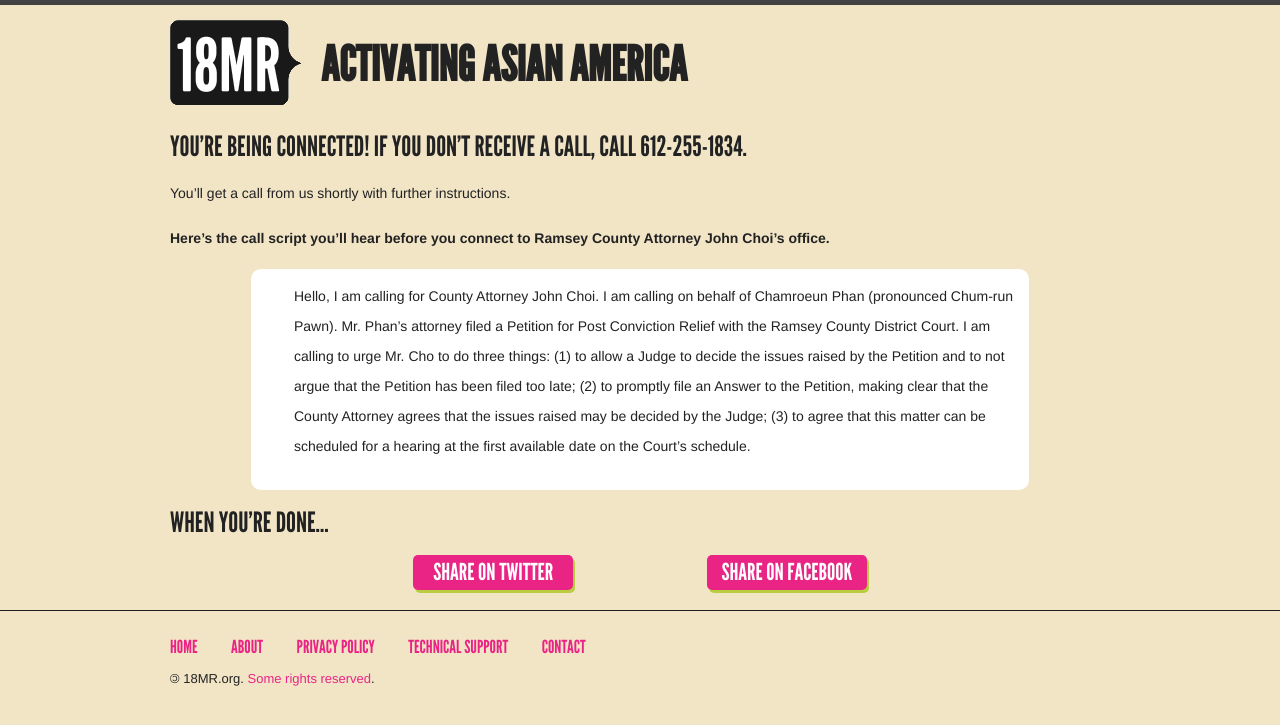
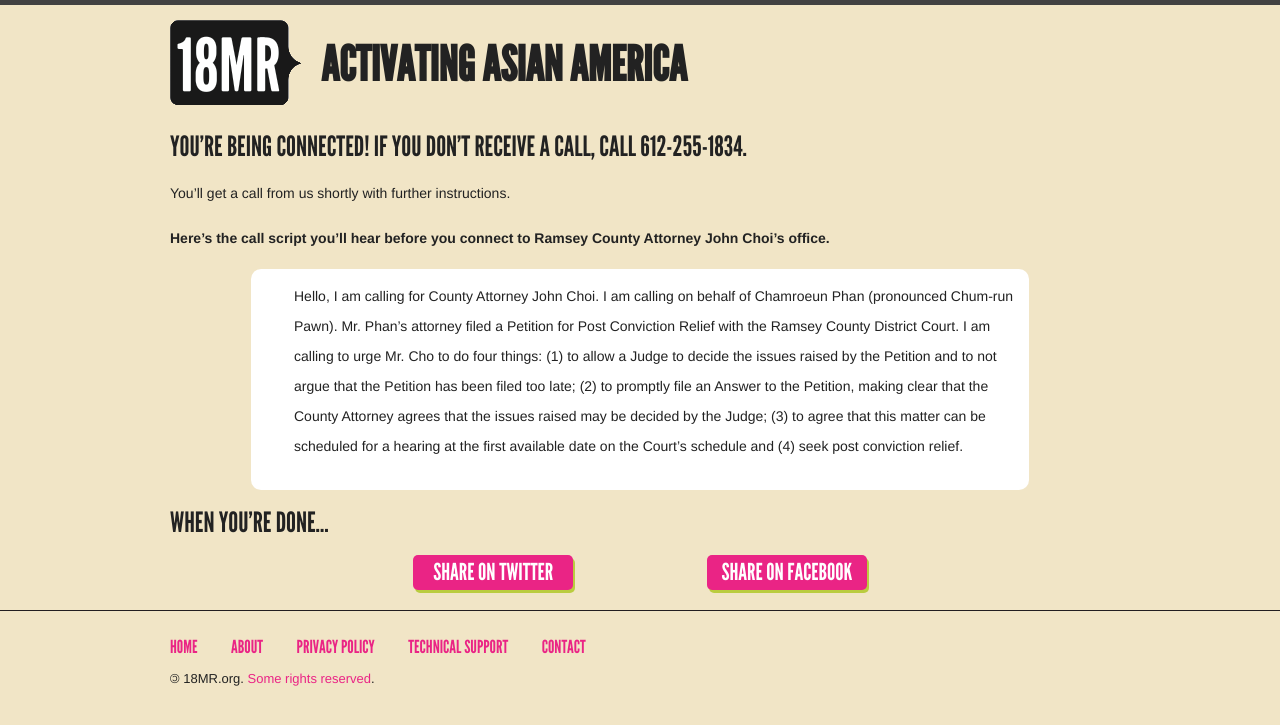
Before and after one commit to 18mr/action, a Jekyll site: the page built from choi-callscript/index.md, in a window 1280 px wide. Shown: the top 725 px of the page. Built offline with Jekyll 4.4.1, drawn with Linux system fonts in a browser that asks for light colours.

Commit message:
script change

```diff
--- a/choi-callscript/index.md
+++ b/choi-callscript/index.md
@@ -18,7 +18,7 @@
 
 Hello, I am calling for County Attorney John Choi.
 
-I am calling on behalf of Chamroeun Phan (pronounced Chum-run Pawn). Mr. Phan’s attorney filed a Petition for Post Conviction Relief with the Ramsey County District Court. I am calling to urge Mr. Cho to do three things: (1) to allow a Judge to decide the issues raised by the Petition and to not argue that the Petition has been filed too late; (2) to promptly file an Answer to the Petition, making clear that the County Attorney agrees that the issues raised may be decided by the Judge; (3) to agree that this matter can be scheduled for a hearing at the first available date on the Court’s schedule.
+I am calling on behalf of Chamroeun Phan (pronounced Chum-run Pawn). Mr. Phan’s attorney filed a Petition for Post Conviction Relief with the Ramsey County District Court. I am calling to urge Mr. Cho to do four things: (1) to allow a Judge to decide the issues raised by the Petition and to not argue that the Petition has been filed too late; (2) to promptly file an Answer to the Petition, making clear that the County Attorney agrees that the issues raised may be decided by the Judge; (3) to agree that this matter can be scheduled for a hearing at the first available date on the Court’s schedule and (4) seek post conviction relief.
 </ul>
 </div>
 
```
